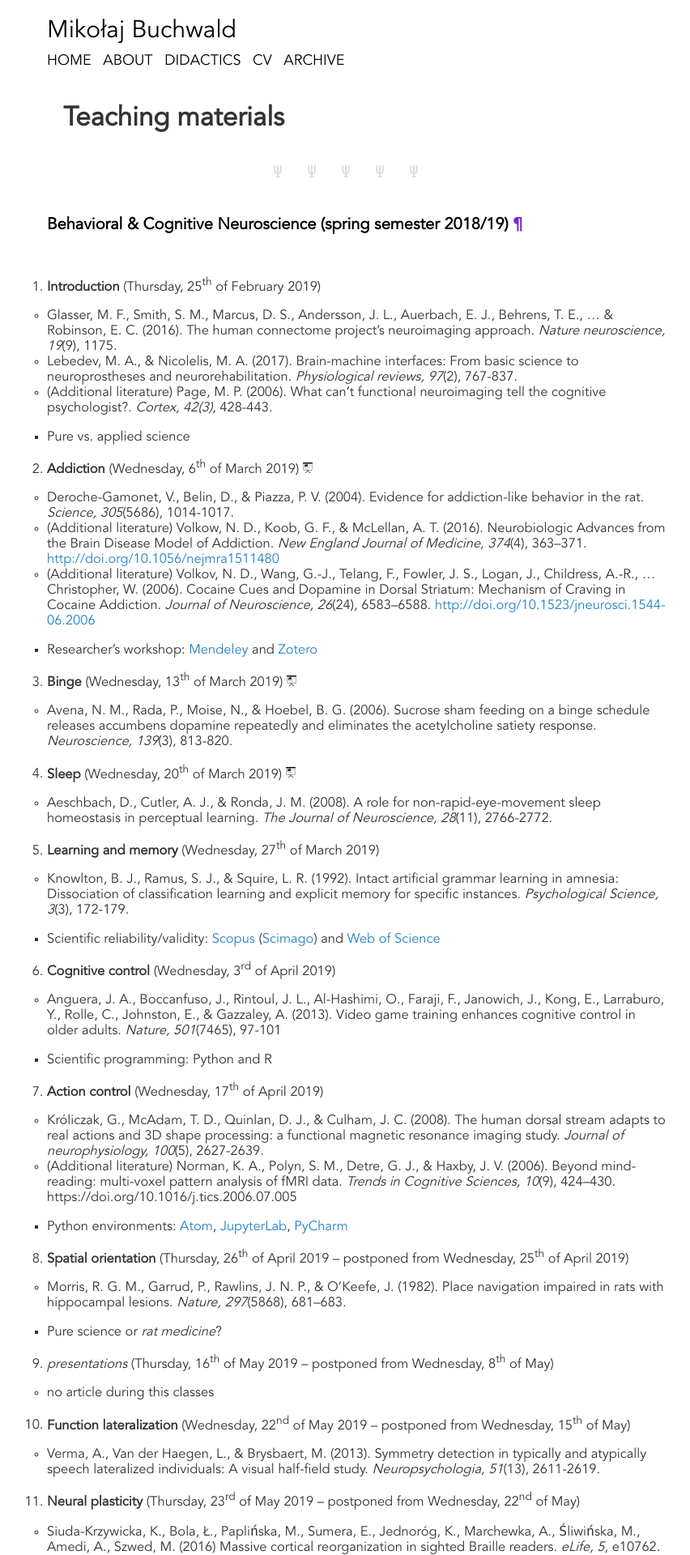
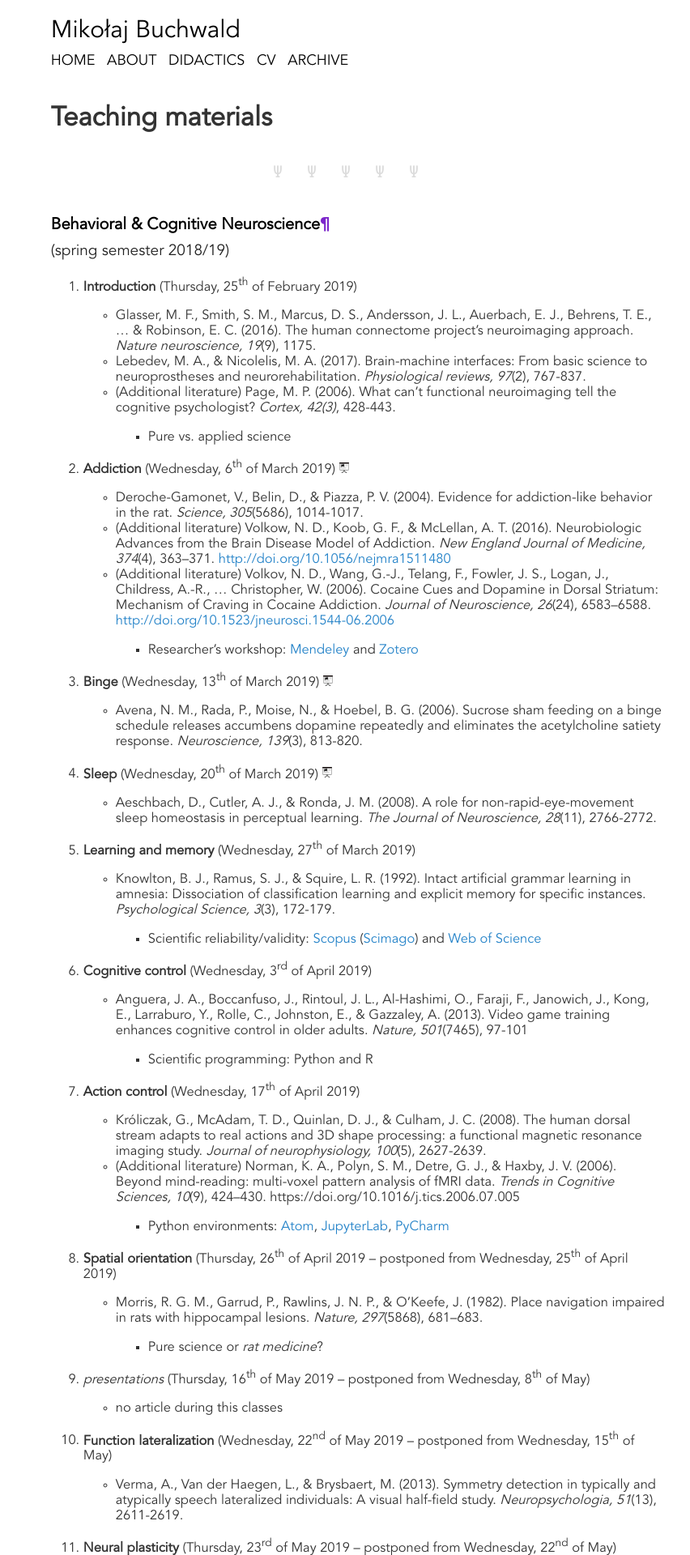
Before and after one commit to mikbuch/mikbuch.github.io, a Jekyll site: the page built from didactics.md, in a window 1280 px wide. Shown: the top 1920 px of the page at 81% size, without its empty margins (198-1050 px from the left). Built offline with Jekyll 4.4.1, drawn with Linux system fonts in a browser that asks for light colours; some of the changed text lies outside the part shown.

Commit message:
Indentation in styles

```diff
--- a/_config.yml
+++ b/_config.yml
@@ -11,7 +11,7 @@
 
 plugins: ['jekyll-paginate', 'jekyll-gist', 'jekyll-feed']
 
-paginate: 4
+paginate: 8
 
 logo:             logo.png
 disqus_shortname:
--- a/didactics.md
+++ b/didactics.md
@@ -7,13 +7,14 @@
 
 ***
 
-## <a name="bcn"></a>Behavioral & Cognitive Neuroscience (spring semester 2018/19) [¶](#bcn)
+## <a name="bcn"></a>Behavioral & Cognitive Neuroscience[¶](#bcn)
+ (spring semester 2018/19)
 &nbsp;
 
 1. __Introduction__ (Thursday, 25<sup>th</sup> of February 2019)
     * Glasser, M. F., Smith, S. M., Marcus, D. S., Andersson, J. L., Auerbach, E. J., Behrens, T. E., ... & Robinson, E. C. (2016). The human connectome project's neuroimaging approach. _Nature neuroscience, 19_(9), 1175.
     * Lebedev, M. A., & Nicolelis, M. A. (2017). Brain-machine interfaces: From basic science to neuroprostheses and neurorehabilitation. _Physiological reviews, 97_(2), 767-837.
-    * (Additional literature) Page, M. P. (2006). What can't functional neuroimaging tell the cognitive psychologist?. _Cortex, 42(3)_, 428-443.
+    * (Additional literature) Page, M. P. (2006). What can't functional neuroimaging tell the cognitive psychologist? _Cortex, 42(3)_, 428-443.
         * Pure vs. applied science
 
 2. __Addiction__ (Wednesday, 6<sup>th</sup> of March 2019) <a href="https://www.dropbox.com/s/rzant5aj1p28hdi/02_Addiction.pdf?dl=0"><img src="/images/presentation.png" width="12px"></a>
@@ -67,7 +68,7 @@
 14. __Final classes__ (Wednesday, 12<sup>th</sup> of June 2019)
     * Knowledge evaluation:
         * 5 open-ended questions from the pool of 10 subjects: _2. Addiction_, _3. Binge_, _4. Sleep_, _5. Learning and memory_, _6. Cognitive control_, _7. Action control_, _8. Spatial orientation_, _10. Function lateralization_, _11. Neural plasticity_, _13. Love and desire_ (tylko Lester & Gorzalka).
-        * + 3 supplementary close-ended questions concerning the methods of _behavioral & cognitive neuroscience_.
+        * \+ 3 supplementary close-ended questions concerning the methods of _behavioral & cognitive neuroscience_.
 
 <!-- Removed.
 13. __Cultural mind__ (Wednesday, 5<sup>th</sup> of June 2019)
```
Also changed, not shown: css/base.css (+0 -7 lines), css/white-paper.add.css (+0 -7 lines), css/white-paper.add.rtl.css (+0 -7 lines), css/main.min.css, css/main.min.rtl.css.
